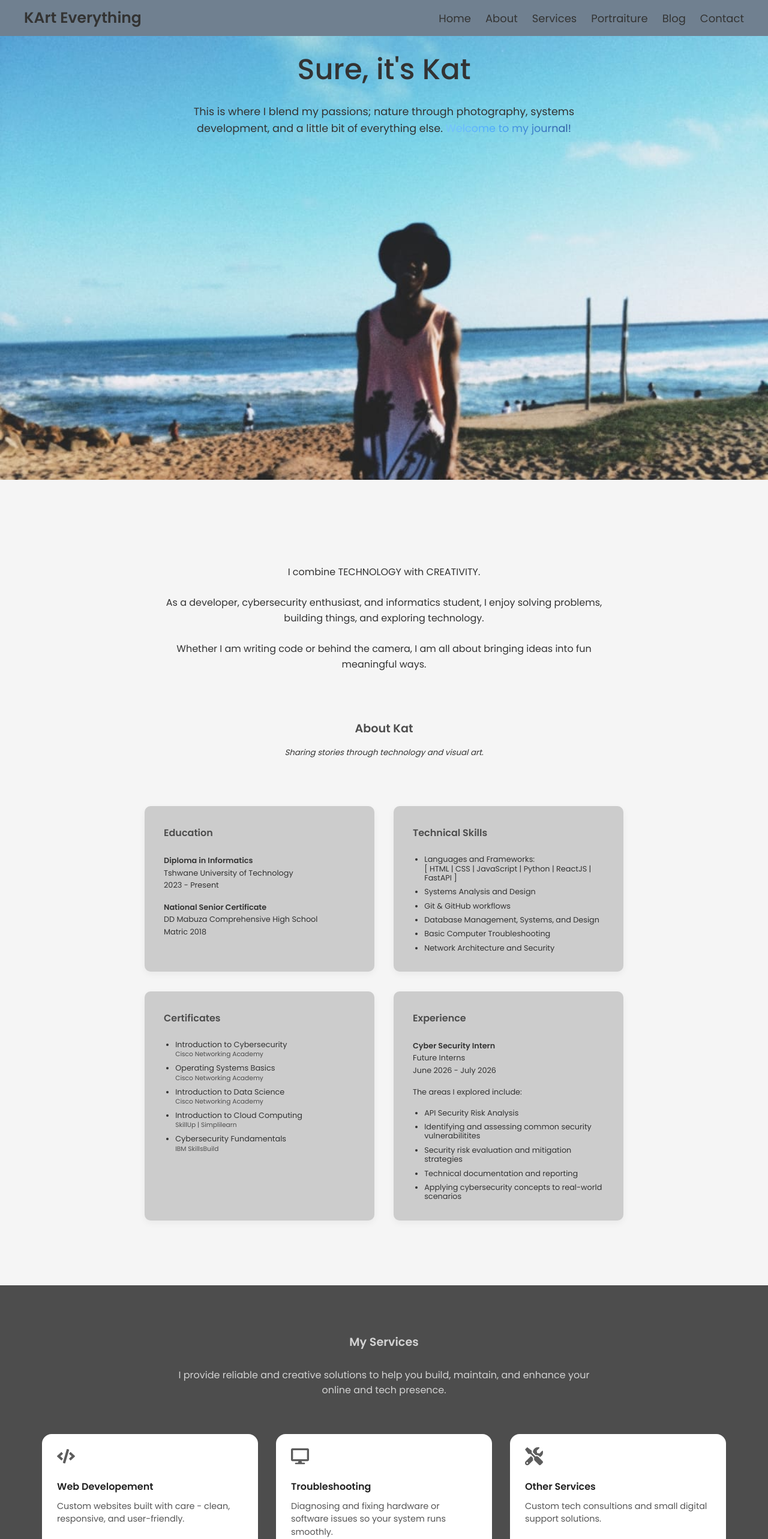
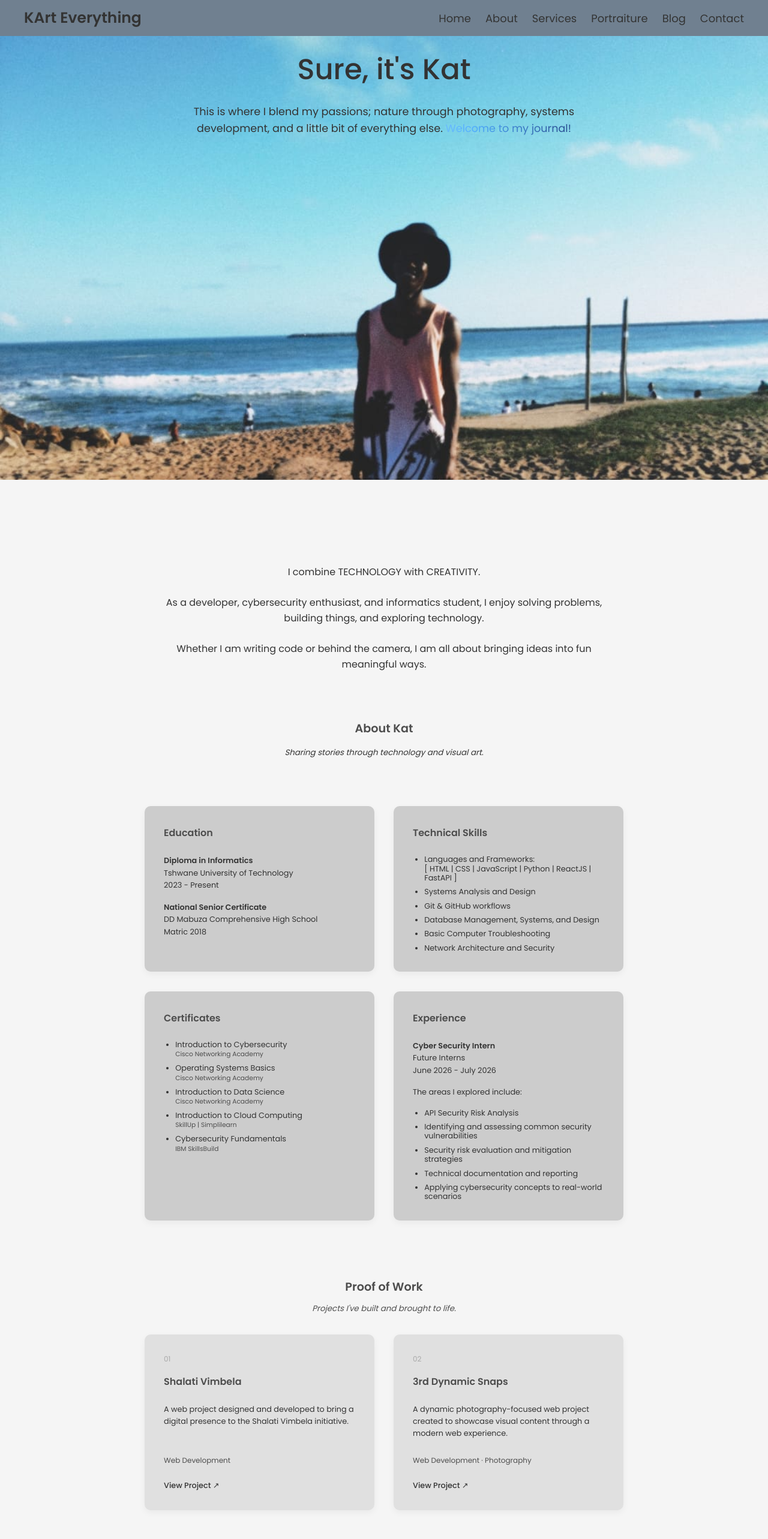
Before and after one commit to karteverything/karteverything2, a Next.js app in the folder frontend/: page / in a window 1280 px wide. Shown: the top 2566 px of the page at 60% size. Built offline with nearby package versions, Linux system fonts and the light colour scheme; no server answers; the database is empty.

Commit message:
add proof of work

```diff
--- a/frontend/app/about/page.jsx
+++ b/frontend/app/about/page.jsx
@@ -1,4 +1,34 @@
 export default function About() {
+    const projects = [
+        {
+            title: "KArt Everything",
+            description:
+                "A personal portfolio platform combining software development, cybersecurity, and visual art. The site includes a dynamic photography gallery and an admin system for managing gallery content.",
+            technologies:
+                "Next.js | React | FastAPI | Supabase | PostgreSQL",
+            github: "https://github.com/yourusername/your-repository",
+            demo: "https://karteverything.vercel.app/",
+        },
+        {
+            title: "Photography Gallery",
+            description:
+                "A full-stack image gallery with an admin interface for uploading, renaming, and deleting images. The system uses authentication and a backend API to securely manage gallery content.",
+            technologies:
+                "React | FastAPI | Supabase | JavaScript",
+            github: "https://github.com/yourusername/gallery",
+            demo: "",
+        },
+        {
+            title: "Cybersecurity Projects",
+            description:
+                "Hands-on security work exploring API security, vulnerability assessment, risk analysis, and security mitigation strategies.",
+            technologies:
+                "Cybersecurity | API Security | Risk Analysis",
+            github: "",
+            demo: "",
+        },
+    ];
+
     return (
         <section className="about-section" id="about">
             <div className="about-container container">
@@ -12,12 +42,14 @@ export default function About() {
                         student, I enjoy solving problems, building things, and exploring technology.
                         <br />
                         <br />
-                        Whether I am writing code or behind the camera, I am all about bringing ideas
-                        into fun meaningful ways.
+                        Whether I am writing code or behind the camera, I am all about
+                        bringing ideas into fun meaningful ways.
                     </p>
 
                     <h2 className="section-title">About Kat</h2>
-                    <small><i>Sharing stories through technology and visual art.</i></small>
+                    <small>
+                        <i>Sharing stories through technology and visual art.</i>
+                    </small>
                 </div>
 
                 <div className="column bottom resume">
@@ -66,6 +98,7 @@ export default function About() {
                             </a>
                             <small>Cisco Networking Academy</small>
                         </li>
+
                         <li>
                             <a
                                 href="https://www.credly.com/badges/7db5ff90-e044-43c9-a19a-33c6c67d7f21/public_url"
@@ -76,6 +109,7 @@ export default function About() {
                             </a>
                             <small>Cisco Networking Academy</small>
                         </li>
+
                         <li>
                             <a
                                 href="https://www.credly.com/badges/97e38071-99b4-45ad-8b9a-4799fb17e576/public_url"
@@ -86,6 +120,7 @@ export default function About() {
                             </a>
                             <small>Cisco Networking Academy</small>
                         </li>
+
                         <li>
                             <a
                                 href=""
@@ -96,6 +131,7 @@ export default function About() {
                             </a>
                             <small>SkillUp | Simplilearn</small>
                         </li>
+
                         <li>
                             <a
                                 href="https://www.credly.com/badges/72bb6a75-e346-4cfa-b716-543e10373f2a/public_url"
@@ -113,19 +149,98 @@ export default function About() {
                     <h3>Experience</h3>
 
                     <p>
-                        <strong>Cyber Security Intern</strong> <br></br>
-                        Future Interns <br></br>
+                        <strong>Cyber Security Intern</strong> <br />
+                        Future Interns <br />
                         June 2026 - July 2026
                     </p>
 
                     <p>The areas I explored include:</p>
+
                     <ul>
                         <li>API Security Risk Analysis</li>
-                        <li>Identifying and assessing common security vulnerabilitites</li>
-                        <li>Security risk evaluation and mitigation strategies</li>
+                        <li>
+                            Identifying and assessing common security vulnerabilities
+                        </li>
+                        <li>
+                            Security risk evaluation and mitigation strategies
+                        </li>
                         <li>Technical documentation and reporting</li>
-                        <li>Applying cybersecurity concepts to real-world scenarios</li>
+                        <li>
+                            Applying cybersecurity concepts to real-world scenarios
+                        </li>
                     </ul>
+                </div>
+
+                {/* PROOF OF WORK */}
+                <div className="proof-of-work">
+                    <div className="proof-header">
+                        <h2 className="section-title">Proof of Work</h2>
+
+                        <small>
+                            <i>Projects I've built and brought to life.</i>
+                        </small>
+                    </div>
+
+                    <div className="projects-grid">
+                        <article className="project-card">
+                            <div className="project-card-content">
+                                <span className="project-number">
+                                    01
+                                </span>
+
+                                <h3>Shalati Vimbela</h3>
+
+                                <p>
+                                    A web project designed and developed to bring a
+                                    digital presence to the Shalati Vimbela initiative.
+                                </p>
+
+                                <small className="project-technologies">
+                                    Web Development
+                                </small>
+
+                                <div className="project-links">
+                                    <a
+                                        href="https://shalati-vimbela.vercel.app/"
+                                        target="_blank"
+                                        rel="noopener noreferrer"
+                                    >
+                                        View Project ↗
+                                    </a>
+                                </div>
+                            </div>
+                        </article>
+
+                        <article className="project-card">
+                            <div className="project-card-content">
+                                <span className="project-number">
+                                    02
+                                </span>
+
+                                <h3>3rd Dynamic Snaps</h3>
+
+                                <p>
+                                    A dynamic photography-focused web project created
+                                    to showcase visual content through a modern web
+                                    experience.
+                                </p>
+
+                                <small className="project-technologies">
+                                    Web Development · Photography
+                                </small>
+
+                                <div className="project-links">
+                                    <a
+                                        href="https://3rd-dynamic-snaps.vercel.app/"
+                                        target="_blank"
+                                        rel="noopener noreferrer"
+                                    >
+                                        View Project ↗
+                                    </a>
+                                </div>
+                            </div>
+                        </article>
+                    </div>
                 </div>
             </div>
         </section>
--- a/frontend/app/globals.css
+++ b/frontend/app/globals.css
@@ -406,6 +406,163 @@ ul {
     display: block;
     margin-top: 0.2rem;
     color: var(--text-main-light);
+}
+
+/* =========================
+   PROOF OF WORK
+========================= */
+
+.proof-of-work {
+    flex: 1 1 100%;
+    width: 100%;
+    margin-top: 2rem;
+}
+
+.proof-header {
+    width: 100%;
+    text-align: center;
+    margin-bottom: 2rem;
+}
+
+.proof-header .section-title {
+    margin-top: 2rem;
+    margin-bottom: 0.5rem;
+}
+
+.proof-header small {
+    color: var(--text-main-light);
+}
+
+.projects-grid {
+    display: grid;
+    grid-template-columns: repeat(2, minmax(0, 1fr));
+    gap: 2rem;
+    width: 100%;
+}
+
+.project-card {
+    background-color: #E0E0E0;
+    border-radius: 10px;
+    padding: 2rem;
+    display: flex;
+    flex-direction: column;
+    box-shadow: 0 4px 12px rgba(0, 0, 0, 0.05);
+    transition: transform 0.3s ease;
+    min-height: 280px;
+}
+
+.project-card:hover {
+    transform: translateY(-5px);
+}
+
+.project-card-content {
+    display: flex;
+    flex-direction: column;
+    height: 100%;
+}
+
+.project-number {
+    font-size: 0.75rem;
+    color: var(--text-muted);
+    margin-bottom: 1rem;
+}
+
+.project-card h3 {
+    margin-bottom: 1rem;
+    color: var(--text-main-light);
+    font-size: 1rem;
+}
+
+.project-card p {
+    font-size: 0.8rem;
+    line-height: 1.6;
+    color: var(--text-main);
+    margin-bottom: 1.5rem;
+}
+
+.project-technologies {
+    display: block;
+    margin-top: auto;
+    font-size: 0.75rem;
+    line-height: 1.6;
+    color: var(--text-main-light);
+}
+
+.project-links {
+    display: flex;
+    gap: 1.5rem;
+    margin-top: 1.5rem;
+}
+
+.project-links a {
+    position: relative;
+    display: inline-block;
+    color: var(--text-main);
+    text-decoration: none;
+    font-size: 0.8rem;
+    font-weight: 500;
+}
+
+.project-links a::after {
+    content: '';
+    position: absolute;
+    left: 50%;
+    bottom: -2px;
+    width: 0;
+    height: 1px;
+    background-color: currentColor;
+    transform: translateX(-50%);
+    transition: width 0.3s ease;
+}
+
+.project-links a:hover::after {
+    width: 100%;
+}
+
+/* =========================
+   PROOF OF WORK - MOBILE
+========================= */
+@media (max-width: 768px) {
+
+    .proof-of-work {
+        margin-top: 1rem;
+    }
+
+    .proof-header {
+        text-align: left;
+        margin-bottom: 1.5rem;
+    }
+
+    .proof-header .section-title {
+        text-align: left;
+        margin-top: 1.5rem;
+    }
+
+    .projects-grid {
+        grid-template-columns: 1fr;
+        gap: 1.5rem;
+    }
+
+    .project-card {
+        padding: 1.5rem;
+        min-height: auto;
+    }
+
+    .project-card h3 {
+        font-size: 1.1rem;
+    }
+
+    .project-card p {
+        font-size: 0.9rem;
+    }
+
+    .project-technologies {
+        font-size: 0.8rem;
+    }
+
+    .project-links a {
+        font-size: 0.85rem;
+    }
 }
 
 @media (max-width: 768px) {
```
